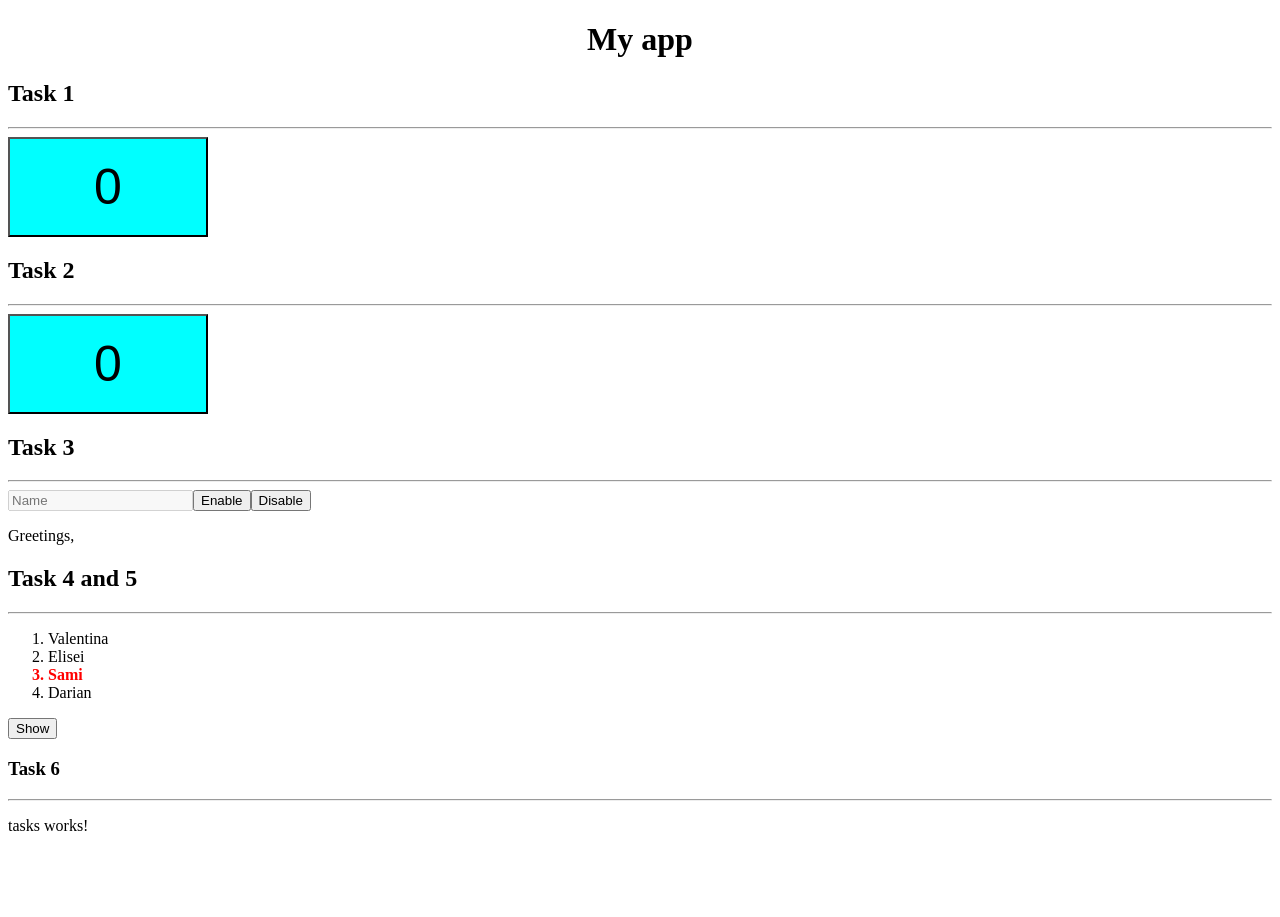
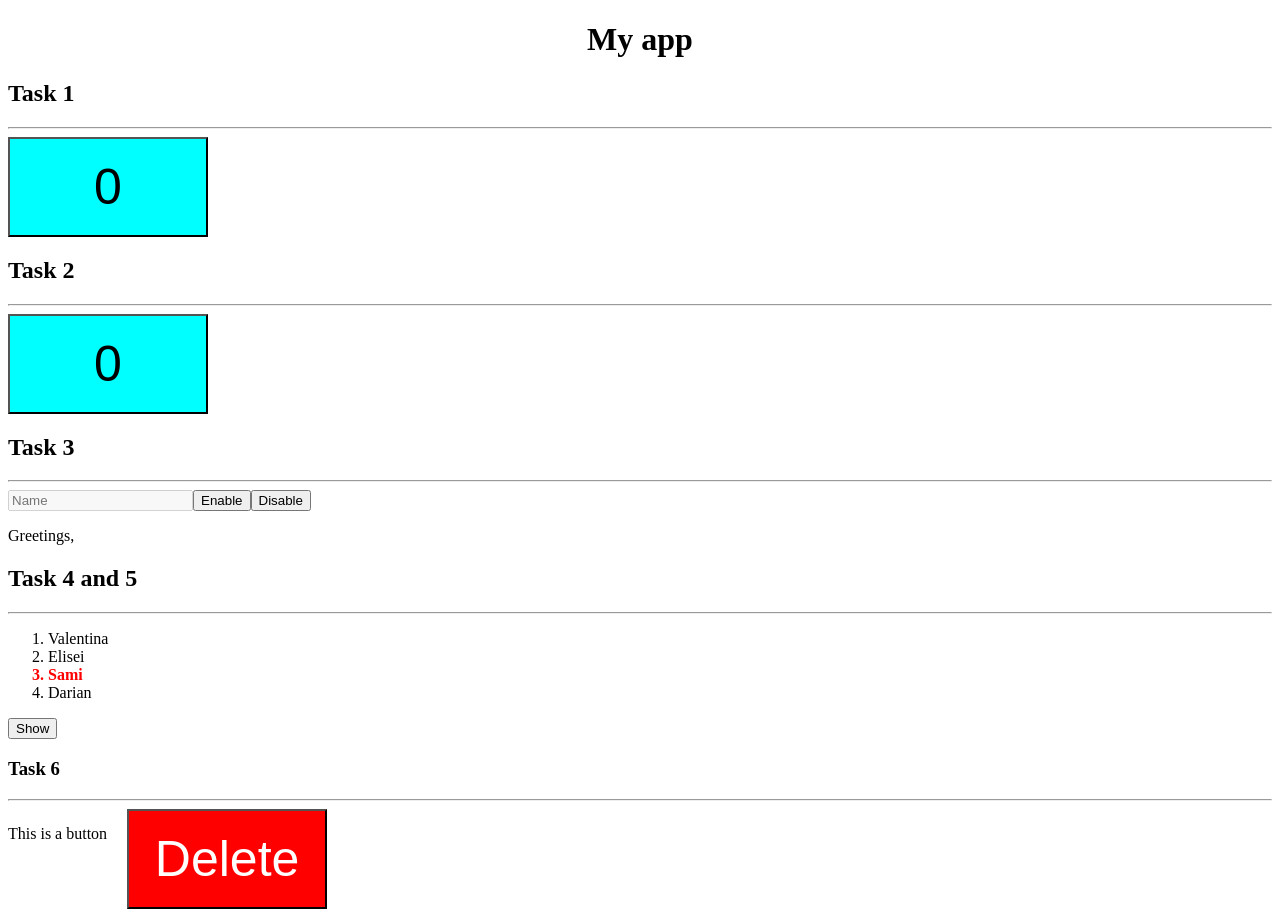
Before and after one commit to samuelburaga/angular-tasks, an Angular app: page / in a window 1280 px wide. Before the commit the page ends 851 px from the top, so only its background shows below. Built offline with nearby package versions, Linux system fonts and the light colour scheme.

Commit message:
insert card in tasks and print it

```diff
--- a/src/app/components/tasks/card/card.component.css
+++ b/src/app/components/tasks/card/card.component.css
@@ -0,0 +1,11 @@
+.myButton {
+	color: white;
+	font-size: 50px;
+	background-color: red;
+	width: 200px;
+	height: 100px;
+}
+p {
+	float: left;
+	margin-right: 20px;
+}
--- a/src/app/components/tasks/card/card.component.html
+++ b/src/app/components/tasks/card/card.component.html
@@ -1 +1,2 @@
-<p>card works!</p>
+<p>This is a button</p>
+<button [ngClass]="'myButton'">Delete</button>
--- a/src/app/components/tasks/tasks.component.html
+++ b/src/app/components/tasks/tasks.component.html
@@ -1 +1 @@
-<p>tasks works!</p>
+<app-card></app-card>
```
